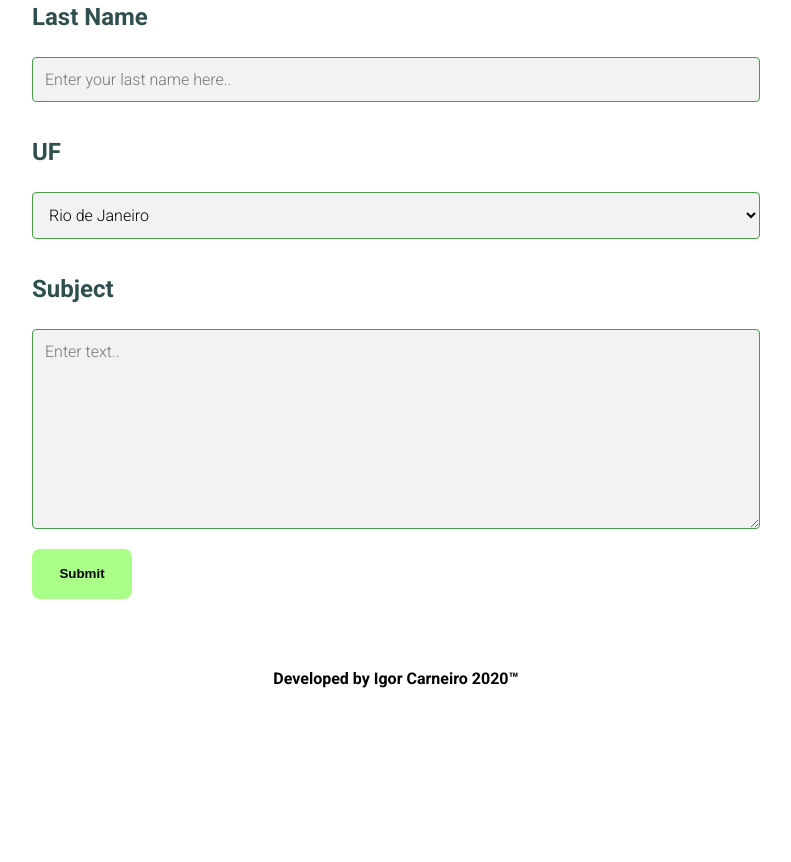
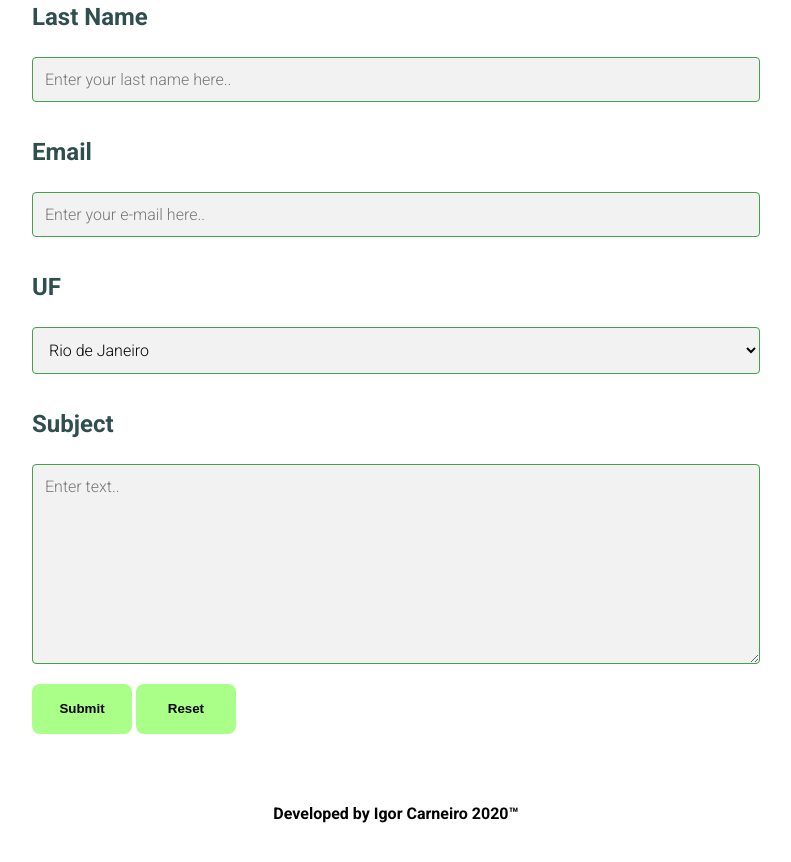
Before and after one commit to igorkriari/HTML5-and-CSS, a plain HTML site: page contact.html in a window 1280 px wide. Shown: the part 896-1758 px from the top of the page, without its empty margins (244-1035 px from the left). Before the commit the page ends 1624 px from the top, so only its background shows below. Drawn offline with Linux system fonts and the light colour scheme.

Commit message:
submit button on contacts work now

```diff
--- a/contact.css
+++ b/contact.css
@@ -57,7 +57,20 @@ input[type=submit] {
 input[type=submit]:hover {
     background-color: #45a049;
 }
+input[type=reset] {
+    cursor: pointer;
+    background-color: rgb(169, 255, 135);
+    font-weight: 600;
+    height: 50px;
+    width: 100px;
+    border-radius: 8px;
+    transition: 400ms;
+    border: 0;
+}
 
+input[type=reset]:hover {
+    background-color: #45a049;
+}
 .container {
     font-family: 'Roboto', sans-serif;
     border-radius: 5px;
--- a/contact.html
+++ b/contact.html
@@ -88,6 +88,7 @@
 
                 <div class="container">
 
+                    <form action="mailto:igorkriari@gmail.com" method="post" enctype="text/plain">
                         <label for="fname">
                             <h2>First Name</h2>
                         </label>
@@ -97,6 +98,11 @@
                             <h2>Last Name</h2>
                         </label>
                         <input type="text" class="selected" id="lname" name="lastname" placeholder="Enter your last name here..">
+
+                        <label for="lname">
+                            <h2>Email</h2>
+                        </label>
+                        <input type="text" class="selected" id="lname" name="email" placeholder="Enter your e-mail here..">
 
                         <label for="country">
                             <h2>UF</h2>
@@ -113,7 +119,8 @@
                         <textarea class="selected" id="subject" name="subject" placeholder="Enter text.." style="height:200px"></textarea>
 
                         <input type="submit" value="Submit">
-
+                        <input type="reset" value="Reset">
+                    </form>
                 </div>
 
                 <footer class="container-fluid text-center margin bg-footer">
```
Lines whose indentation alone changed are shown as unchanged.
